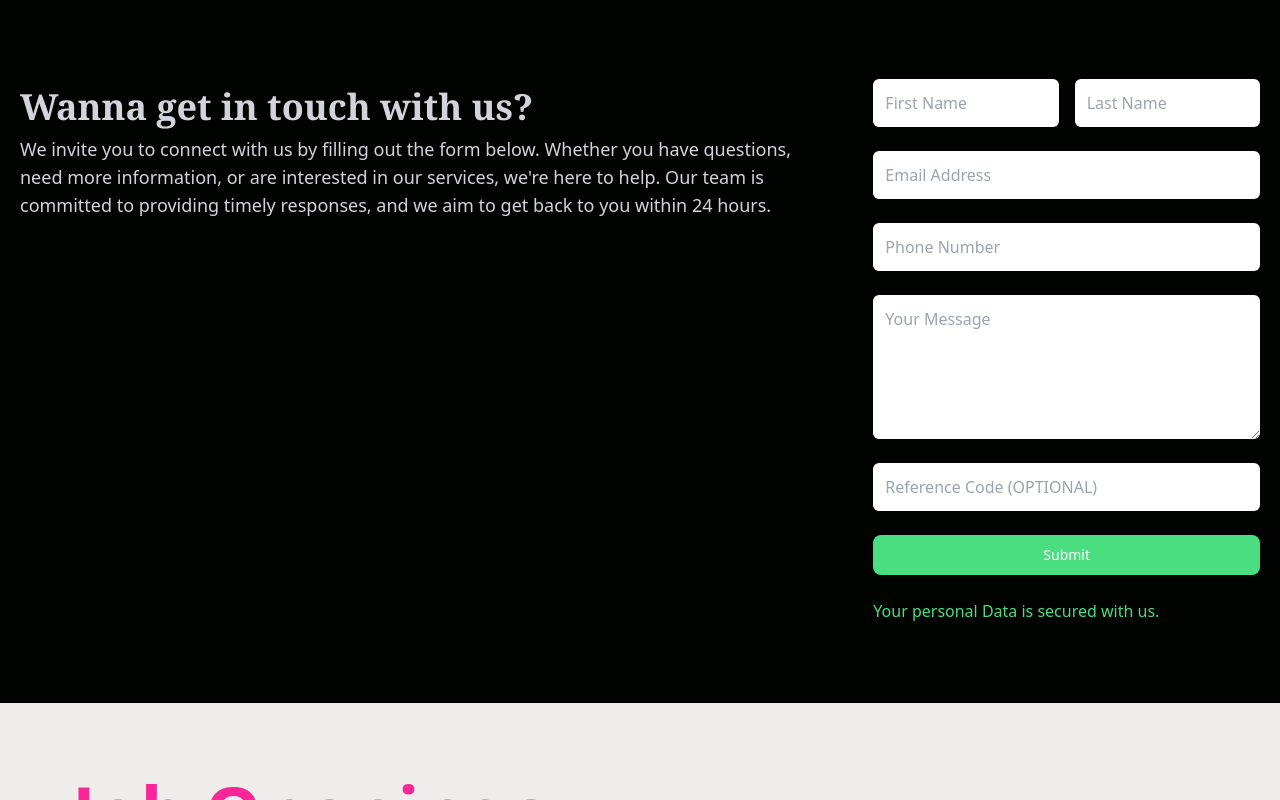
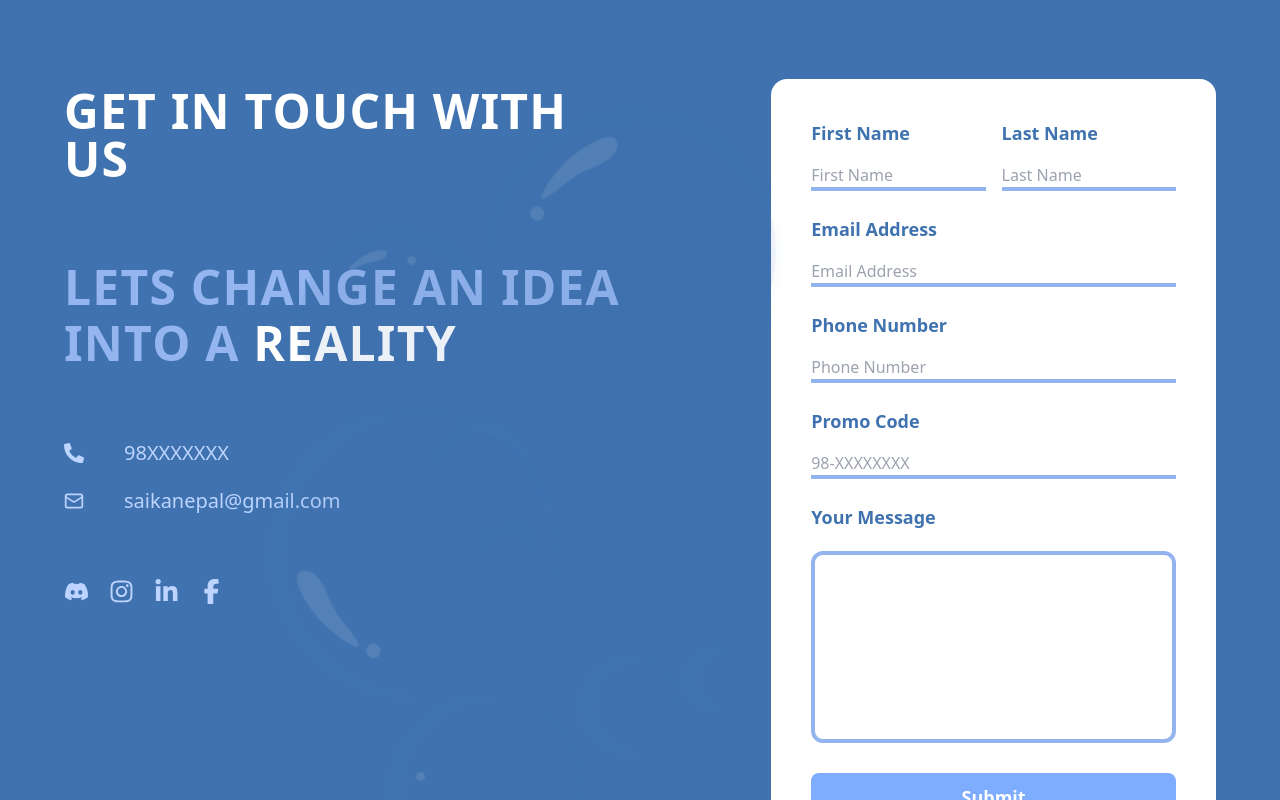
Before and after one commit to saikanepal/Saika_Nepal_Front_end, a React (Create React App) app: page / in a window 1280 px wide. Shown: the part 1420-2220 px from the top of the page. Built offline with nearby package versions, Linux system fonts and the light colour scheme.

Commit message:
Work going on

```diff
--- a/src/Components/Forms/ContactForm.js
+++ b/src/Components/Forms/ContactForm.js
@@ -2,6 +2,13 @@ import React, { useState } from "react";
 import TransitionAlerts from "../Alerts/TransitionAlerts";
 import Loading from "../Loading/Loading";
 import request from "../../Utils/HttpRequests";
+import { FaPhoneAlt } from "react-icons/fa";
+import { LuMail } from "react-icons/lu";
+import { FaInstagram } from "react-icons/fa";
+import { FaLinkedinIn } from "react-icons/fa";
+import bgBubbleImage from "../../assets/backGroundBubble.png"
+import { FaDiscord } from "react-icons/fa";
+import { FaFacebookF } from "react-icons/fa6";
 
 const ContactForm = () => {
   const [formData, setFormData] = useState({
@@ -54,87 +61,158 @@ const ContactForm = () => {
   };
 
   return (
-    <div className="w-full py-16 text-gray-300 px-4 bg-[#000300]">
-      <div className="max-w-[1240px] gap-10 mx-auto grid lg:grid-cols-3">
-        <div className="lg:col-span-2 text-lg whitespace-normal my-4">
-          <h1 className="hover:bg-[#12372A] md:text-4xl sm:text-3xl text-2xl font-bold py-2 font-serif">
-            Wanna get in touch with us?
+    <div className="w-full py-16 px-4 sm:px-16 relative overflow-hidden text-white font-roboto bg-[#3F72AF]">
+      <div className="w-max-[1240px] gap-10 mx-auto grid lg:grid-cols-2">
+        <div className="text-lg flex flex-col gap-10 sm:gap-16 whitespace-normal my-4">
+          <h1 className="md:text-5xl sm:text-3xl text-2xl tracking-wide font-bold py-2">
+            GET IN TOUCH WITH US
           </h1>
-          <p
-            className=" hover:bg-[#12372A] "
-            style={{ whiteSpace: "pre-line" }}
+          <h1 className="md:text-5xl sm:text-3xl tracking-wide text-2xl font-bold py-2">
+            <div className="flex flex-col gap-2">
+              <div className="text-[#94B5EF]">LETS CHANGE AN IDEA </div>
+              <div> <span className="text-[#94B5EF]">INTO A </span>REALITY</div>
+            </div>
+          </h1>
+          <div className="flex flex-col gap-5 text-[#BCD4FF] text-lg sm:text-xl">
+            <span className="flex gap-10 items-center "><FaPhoneAlt />98XXXXXXX</span>
+            <span className="flex gap-10 items-center"><LuMail />saikanepal@gmail.com</span>
+          </div>
+          <div className="flex gap-5 text-[#BCD4FF]">
+            <a href="https://www.linkedin.com/" target="_blank"><FaDiscord size={25} /></a>
+            <a href="https://www.linkedin.com/" target="_blank"><FaInstagram size={25} /></a>
+            <a href="https://www.instagram.com/" target="_blank"><FaLinkedinIn size={25} /></a>
+            <a href="https://www.linkedin.com/" target="_blank"><FaFacebookF size={25} /></a>
+          </div>
+        </div>
+        <div className="my-4 lg:w-[80%] w-full justify-self-end">
+          <div className="bg-white rounded-2xl p-8 sm:p-10 ">
+            <form className="space-y-4 md:space-y-6" onSubmit={handleSubmit}>
+              <div className="mb-4">
+                <div className="flex flex-col sm:flex-row gap-4">
+                  <label
+                    htmlFor="firstname"
+                    className="block text-lg w-full font-bold text-[#3F72AF] mb-1"
                   >
-            We invite you to connect with us by filling out the form below.
-            Whether you have questions, need more information, or are interested
-            in our services, we're here to help. Our team is committed to
-            providing timely responses, and we aim to get back to you within 24
-            hours.
-          </p>
+                    First Name
+                  </label>
+                  <label
+                    htmlFor="lastname"
+                    className="hidden sm:block text-lg w-full font-bold text-[#3F72AF] mb-1"
+                  >
+                    Last Name
+                  </label>
                 </div>
-        <div className="my-4">
-          <form className="space-y-4 md:space-y-6" onSubmit={handleSubmit}>
                 <div className="flex flex-col sm:flex-row gap-4">
                   <input
                     type="text"
+                    id="firstname"
                     name="firstname"
                     value={formData.firstname}
                     onChange={handleChange}
                     placeholder="First Name"
-                className="p-3 flex w-full rounded-md text-black"
+                    className="pt-3 w-full border-b-2 sm:border-b-4 border-[#93B4EF] text-black focus:outline-none"
                     required
                   />
+                  <label
+                    htmlFor="lastname"
+                    className="sm:hidden block text-lg w-full font-bold text-[#3F72AF] mb-1"
+                  >
+                    Last Name
+                  </label>
                   <input
                     type="text"
+                    id="lastname"
                     name="lastname"
                     value={formData.lastname}
                     onChange={handleChange}
                     placeholder="Last Name"
-                className="p-3 flex w-full rounded-md text-black"
+                    className="sm:pt-3 w-full border-b-2 sm:border-b-4 border-[#93B4EF] text-black focus:outline-none"
                     required
                   />
                 </div>
+              </div>
+
+              <div className="mb-4">
+                <label
+                  htmlFor="email"
+                  className="block text-lg font-bold text-[#3F72AF] mb-1"
+                >
+                  Email Address
+                </label>
                 <input
                   type="email"
+                  id="email"
                   name="email"
                   value={formData.email}
                   onChange={handleChange}
                   placeholder="Email Address"
-              className="p-3 flex w-full rounded-md text-black"
+                  className="pt-3 w-full border-b-2 sm:border-b-4 border-[#93B4EF] text-black focus:outline-none"
                   required
                 />
+              </div>
+
+              <div className="mb-4">
+                <label
+                  htmlFor="phonenumber"
+                  className="block text-lg font-bold text-[#3F72AF] mb-1"
+                >
+                  Phone Number
+                </label>
                 <input
                   type="tel"
+                  id="phonenumber"
                   name="phonenumber"
                   value={formData.phonenumber}
                   onChange={handleChange}
                   placeholder="Phone Number"
-              className="p-3 flex w-full rounded-md text-black"
+                  className="pt-3 w-full border-b-2 sm:border-b-4 border-[#93B4EF] text-black focus:outline-none"
                   required
                 />
+              </div>
+              <div className="mb-4">
+                <label
+                  htmlFor="referencecode"
+                  className="block text-lg font-bold text-[#3F72AF] mb-1"
+                >
+                  Promo Code
+                </label>
+                <input
+                  type="text"
+                  id="referencecode"
+                  name="referencecode"
+                  value={formData.referencecode}
+                  onChange={handleChange}
+                  placeholder="98-XXXXXXXX"
+                  className="pt-3 w-full border-b-2 sm:border-b-4 border-[#93B4EF] text-black focus:outline-none"
+                />
+              </div>
+
+
+              <div className="mb-4">
+                <label
+                  htmlFor="message"
+                  className="block text-lg font-bold text-[#3F72AF] mb-5"
+                >
+                  Your Message
+                </label>
                 <textarea
-              rows="5"
+                  id="message"
                   name="message"
                   value={formData.message}
                   onChange={handleChange}
-              placeholder="Your Message"
-              className="p-3 flex w-full rounded-md text-black"
+                  className="h-36 sm:h-48 pt-3 w-full border-2 sm:border-4 rounded-xl border-[#93B4EF] text-black focus:outline-none resize-none"
                   required
                 ></textarea>
-            <input
-              type="text"
-              name="referencecode"
-              value={formData.referencecode}
-              onChange={handleChange}
-              placeholder="Reference Code (OPTIONAL)"
-              className="p-3 flex w-full rounded-md text-black"
-            />
+
+
+              </div>
+
               <button
                 type="submit"
-              className="w-full text-white bg-green-400 hover:bg-green-500 focus:ring-4 focus:outline-none focus:ring-green-300 font-medium rounded-lg text-sm px-5 py-2.5 text-center dark:bg-green-400 dark:hover:bg-green-500 dark:focus:ring-green-800"
+                className="w-full text-white bg-[#7eadff] hover:bg-[#3F72AF] focus:ring-4 focus:outline-none focus:ring-[##3F72AF] font-bold rounded-lg text-lg px-5 py-2.5 text-center"
               >
                 Submit
               </button>
-
               {isLoading && <Loading />}
               <TransitionAlerts
                 msg={notificationMessage}
@@ -143,12 +221,20 @@ const ContactForm = () => {
                 status={status}
               />
             </form>
-          <p className="text-green-400">
+          </div>
+          <div className="flex justify-center mt-2">
+            <p className="text-[#7eadff]">
               Your personal Data is secured with us.
             </p>
           </div>
         </div>
       </div>
+      <img src={bgBubbleImage} alt='Background Bubble' style={{ height: '500px' }} className='hidden lg:block absolute top-[10%]
+      right-[38%]' />
+
+      <img src={bgBubbleImage} alt='Background Bubble' style={{ height: '500px' }} className='hidden lg:block absolute -rotate-90 left-[20%] bottom-[10%]' />
+
+    </div>
   );
 };
 
```
Also changed, not shown: src/assets/backGroundBubble.png (added). Lines whose indentation alone changed are shown as unchanged.
